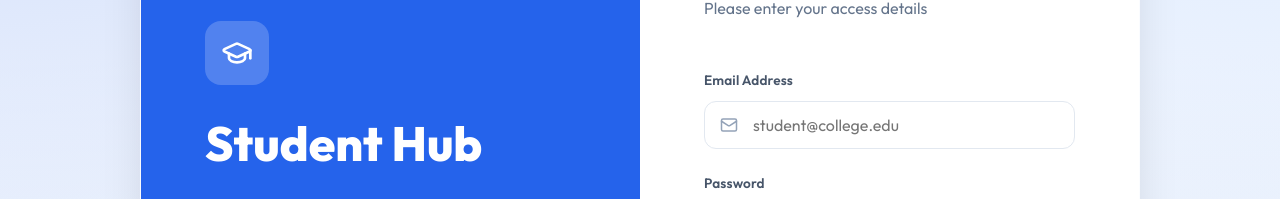
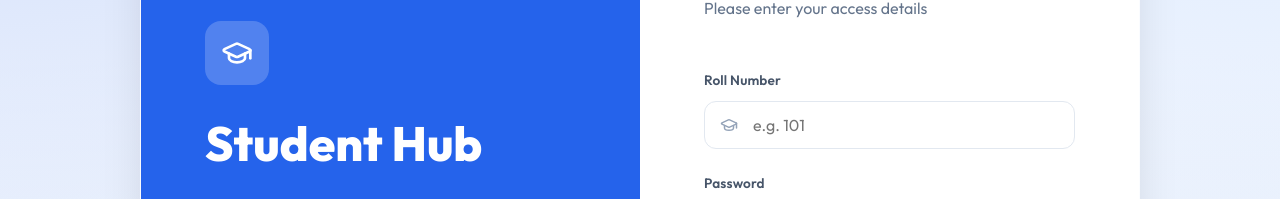
Before and after one commit to Kaushik1575/attendance, a React (Vite) app in the folder bluetooth/frontend/: page /login/student in a window 1280 px wide. Shown: the part 181-380 px from the top of the page. Built offline with nearby package versions, Linux system fonts and the light colour scheme; no server answers.

Commit message:
Corrected student login UI in Login.jsx to use Roll Number

```diff
--- a/bluetooth/frontend/src/pages/Login.jsx
+++ b/bluetooth/frontend/src/pages/Login.jsx
@@ -10,7 +10,7 @@ const Login = () => {
     const { role } = useParams(); // 'teacher' or 'student'
     const navigate = useNavigate();
     const { login } = useAuth();
-    const [email, setEmail] = useState('');
+    const [identifier, setIdentifier] = useState(''); // email for teacher, roll_no for student
     const [password, setPassword] = useState('');
     const [error, setError] = useState('');
     const [loading, setLoading] = useState(false);
@@ -37,7 +37,12 @@ const Login = () => {
             const res = await fetch(`${API}/api/auth/login`, {
                 method: 'POST',
                 headers: { 'Content-Type': 'application/json' },
-                body: JSON.stringify({ email, password, role, forceLogin: force })
+                body: JSON.stringify({
+                    [role === 'teacher' ? 'email' : 'roll_no']: identifier,
+                    password,
+                    role,
+                    forceLogin: force
+                })
             });
 
             const data = await res.json();
@@ -149,16 +154,22 @@ const Login = () => {
 
                     <form onSubmit={handleSubmit}>
                         <div className="form-group">
-                            <label style={{ color: '#475569', fontSize: '0.85rem' }}>Email Address</label>
+                            <label style={{ color: '#475569', fontSize: '0.85rem' }}>
+                                {role === 'teacher' ? 'Email Address' : 'Roll Number'}
+                            </label>
                             <div style={{ position: 'relative' }}>
-                                <Mail size={18} style={{ position: 'absolute', left: '1rem', top: '50%', transform: 'translateY(-50%)', color: '#94a3b8' }} />
+                                {role === 'teacher' ? (
+                                    <Mail size={18} style={{ position: 'absolute', left: '1rem', top: '50%', transform: 'translateY(-50%)', color: '#94a3b8' }} />
+                                ) : (
+                                    <GraduationCap size={18} style={{ position: 'absolute', left: '1rem', top: '50%', transform: 'translateY(-50%)', color: '#94a3b8' }} />
+                                )}
                                 <input
                                     className="input"
-                                    type="email"
+                                    type={role === 'teacher' ? 'email' : 'text'}
                                     autoComplete="username"
-                                    value={email}
-                                    onChange={(e) => setEmail(e.target.value)}
-                                    placeholder={role === 'teacher' ? 'faculty@college.edu' : 'student@college.edu'}
+                                    value={identifier}
+                                    onChange={(e) => setIdentifier(e.target.value)}
+                                    placeholder={role === 'teacher' ? 'faculty@college.edu' : 'e.g. 101'}
                                     style={{ paddingLeft: '3rem' }}
                                     required
                                 />
```
